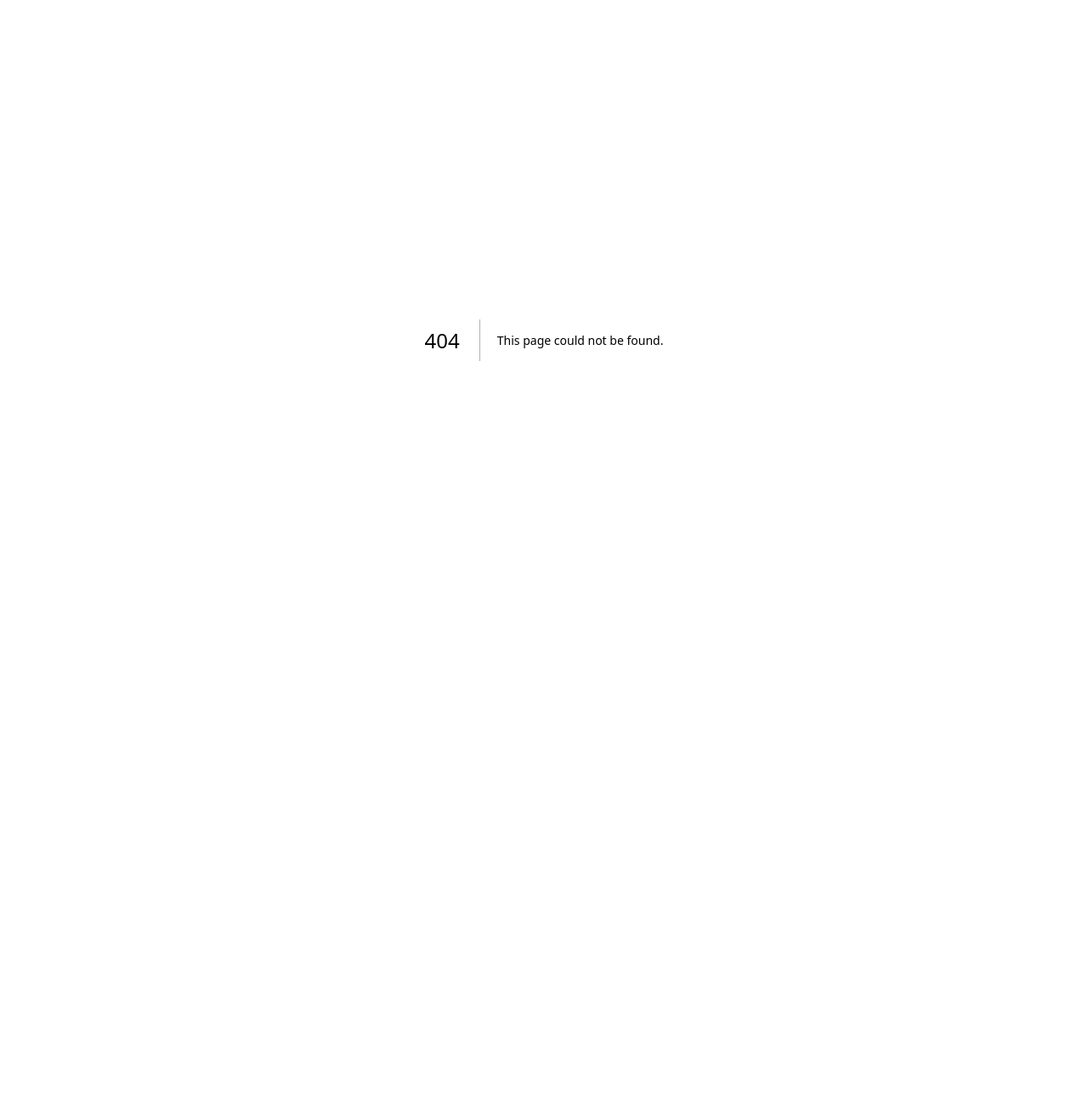
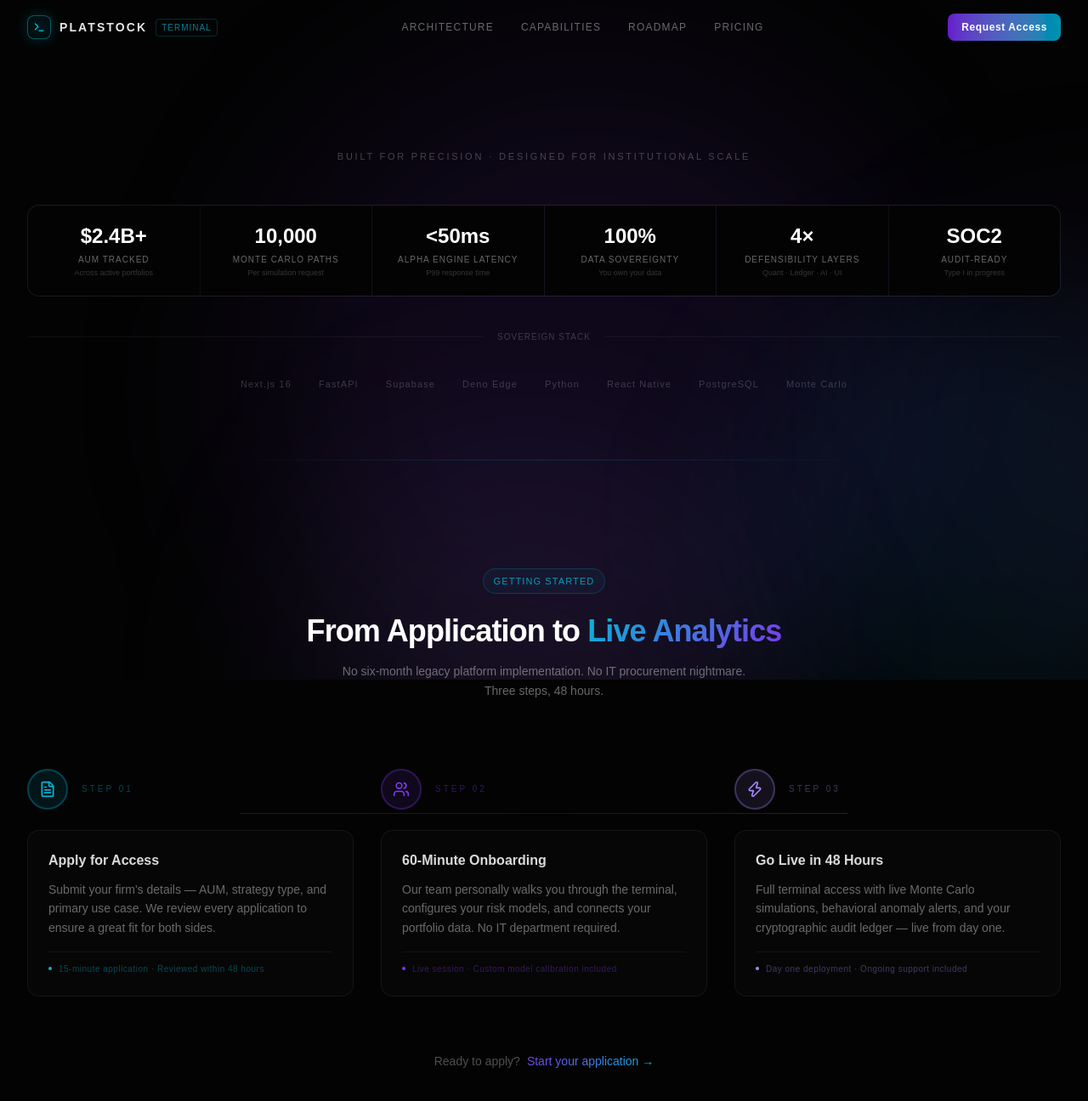
Before and after one commit to Rishab741/platstock-terminal, a Next.js app: page /pricing in a window 1280 px wide. Before the commit this address had no page. Shown: the top 1296 px of the page at 85% size. Before the commit the page ends 800 px from the top, so only its background shows below. Built offline with nearby package versions, Linux system fonts and the light colour scheme; a web font is replaced by a local one.

Commit message:
New slide creation

```diff
--- a/src/app/components/FAQSection.tsx
+++ b/src/app/components/FAQSection.tsx
@@ -12,8 +12,8 @@ import {
 const faqs = [
   {
     category: "Product",
-    q: "How is Platstock different from Bloomberg Terminal?",
-    a: "Bloomberg is a $24,000/seat/year data aggregation platform. Platstock is a quantitative analytics terminal built specifically for boutique hedge funds — with Monte Carlo simulation, behavioral anomaly detection, and a cryptographic audit ledger that Bloomberg doesn't have at any price. We're not replacing Bloomberg's data feed; we're replacing Bloomberg's analytics and compliance layer at 5% of the cost.",
+    q: "How is Platstock different from legacy trading terminals?",
+    a: "Legacy trading terminals charge $24,000+/seat/year and are designed for the largest buy-side institutions. Platstock is purpose-built for boutique hedge funds — with Monte Carlo simulation, behavioral anomaly detection, and a cryptographic audit ledger that legacy platforms don't offer at any price point. We complement your existing data subscriptions by replacing the analytics and compliance layer at a fraction of the cost.",
   },
   {
     category: "Product",
--- a/src/app/components/FinalCTA.tsx
+++ b/src/app/components/FinalCTA.tsx
@@ -75,7 +75,7 @@ export default function FinalCTA() {
           transition={{ delay: 0.1, duration: 0.8, ease: [0.16, 1, 0.3, 1] }}
           className="text-4xl sm:text-5xl lg:text-6xl font-bold text-white tracking-tight leading-[1.05] mb-6"
         >
-          The Terminal Your{" "}
+          The Terminal{" "}
           <br className="hidden sm:block" />
           <span
             style={{
@@ -85,7 +85,7 @@ export default function FinalCTA() {
               backgroundClip: "text",
             }}
           >
-            Bloomberg Doesn&apos;t Have.
+            Legacy Platforms Can&apos;t Build.
           </span>
         </motion.h2>
 
--- a/src/app/components/HowItWorks.tsx
+++ b/src/app/components/HowItWorks.tsx
@@ -70,7 +70,7 @@ export default function HowItWorks() {
             </span>
           </h2>
           <p className="text-white/40 max-w-lg mx-auto text-sm leading-relaxed">
-            No six-month Bloomberg implementation. No IT procurement nightmare. Three steps, 48 hours.
+            No six-month legacy platform implementation. No IT procurement nightmare. Three steps, 48 hours.
           </p>
         </motion.div>
 
--- a/src/app/components/Navbar.tsx
+++ b/src/app/components/Navbar.tsx
@@ -16,6 +16,7 @@ const navLinks = [
   { label: "Architecture", href: "#architecture" },
   { label: "Capabilities", href: "#capabilities" },
   { label: "Roadmap", href: "#roadmap" },
+  { label: "Pricing", href: "/pricing" },
 ];
 
 export default function Navbar() {
--- a/src/app/components/PricingSection.tsx
+++ b/src/app/components/PricingSection.tsx
@@ -106,7 +106,7 @@ export default function PricingSection() {
             </span>
           </h2>
           <p className="text-white/40 max-w-lg mx-auto text-sm leading-relaxed mb-8">
-            Bloomberg costs $24,000 per seat per year. Platstock gives you more for a fraction of that.
+            Legacy trading terminals charge $24,000+ per seat per year. Platstock gives you more for a fraction of that.
           </p>
 
           {/* Billing toggle */}
--- a/src/app/page.tsx
+++ b/src/app/page.tsx
@@ -7,15 +7,10 @@ import Ticker from "./components/Ticker";
 import RequestAccessModal from "./components/RequestAccessModal";
 import FluidBackground from "./components/FluidBackground";
 
-const SocialProofStrip = loadDynamic(() => import("./components/SocialProofStrip"));
-const HowItWorks = loadDynamic(() => import("./components/HowItWorks"));
 const MarketFriction = loadDynamic(() => import("./components/MarketFriction"));
 const EcosystemSection = loadDynamic(() => import("./components/EcosystemSection"));
 const ComparisonMatrix = loadDynamic(() => import("./components/ComparisonMatrix"));
-const PricingSection = loadDynamic(() => import("./components/PricingSection"));
 const RoadmapSection = loadDynamic(() => import("./components/RoadmapSection"));
-const FAQSection = loadDynamic(() => import("./components/FAQSection"));
-const FinalCTA = loadDynamic(() => import("./components/FinalCTA"));
 const Footer = loadDynamic(() => import("./components/Footer"));
 
 export default function Home() {
@@ -26,15 +21,10 @@ export default function Home() {
         <Navbar />
         <HeroSection />
         <Ticker />
-        <SocialProofStrip />
-        <HowItWorks />
         <MarketFriction />
         <EcosystemSection />
         <ComparisonMatrix />
-        <PricingSection />
         <RoadmapSection />
-        <FAQSection />
-        <FinalCTA />
         <Footer />
       </div>
       <RequestAccessModal />
--- /dev/null
+++ b/src/app/pricing/page.tsx
@@ -0,0 +1,37 @@
+import loadDynamic from "next/dynamic";
+import Navbar from "../components/Navbar";
+import RequestAccessModal from "../components/RequestAccessModal";
+import FluidBackground from "../components/FluidBackground";
+
+const SocialProofStrip = loadDynamic(() => import("../components/SocialProofStrip"));
+const HowItWorks = loadDynamic(() => import("../components/HowItWorks"));
+const PricingSection = loadDynamic(() => import("../components/PricingSection"));
+const FAQSection = loadDynamic(() => import("../components/FAQSection"));
+const FinalCTA = loadDynamic(() => import("../components/FinalCTA"));
+const Footer = loadDynamic(() => import("../components/Footer"));
+
+export const metadata = {
+  title: "Pricing — Platstock Terminal",
+  description:
+    "Institutional-grade quantitative analytics at SaaS economics. Compare plans for emerging funds, boutique hedge funds, and family offices.",
+};
+
+export default function PricingPage() {
+  return (
+    <div className="relative min-h-screen bg-[#030303] text-white overflow-x-hidden">
+      <FluidBackground />
+      <div className="relative z-[1]">
+        <Navbar />
+        <div className="pt-24">
+          <SocialProofStrip />
+          <HowItWorks />
+          <PricingSection />
+          <FAQSection />
+          <FinalCTA />
+          <Footer />
+        </div>
+      </div>
+      <RequestAccessModal />
+    </div>
+  );
+}
```
